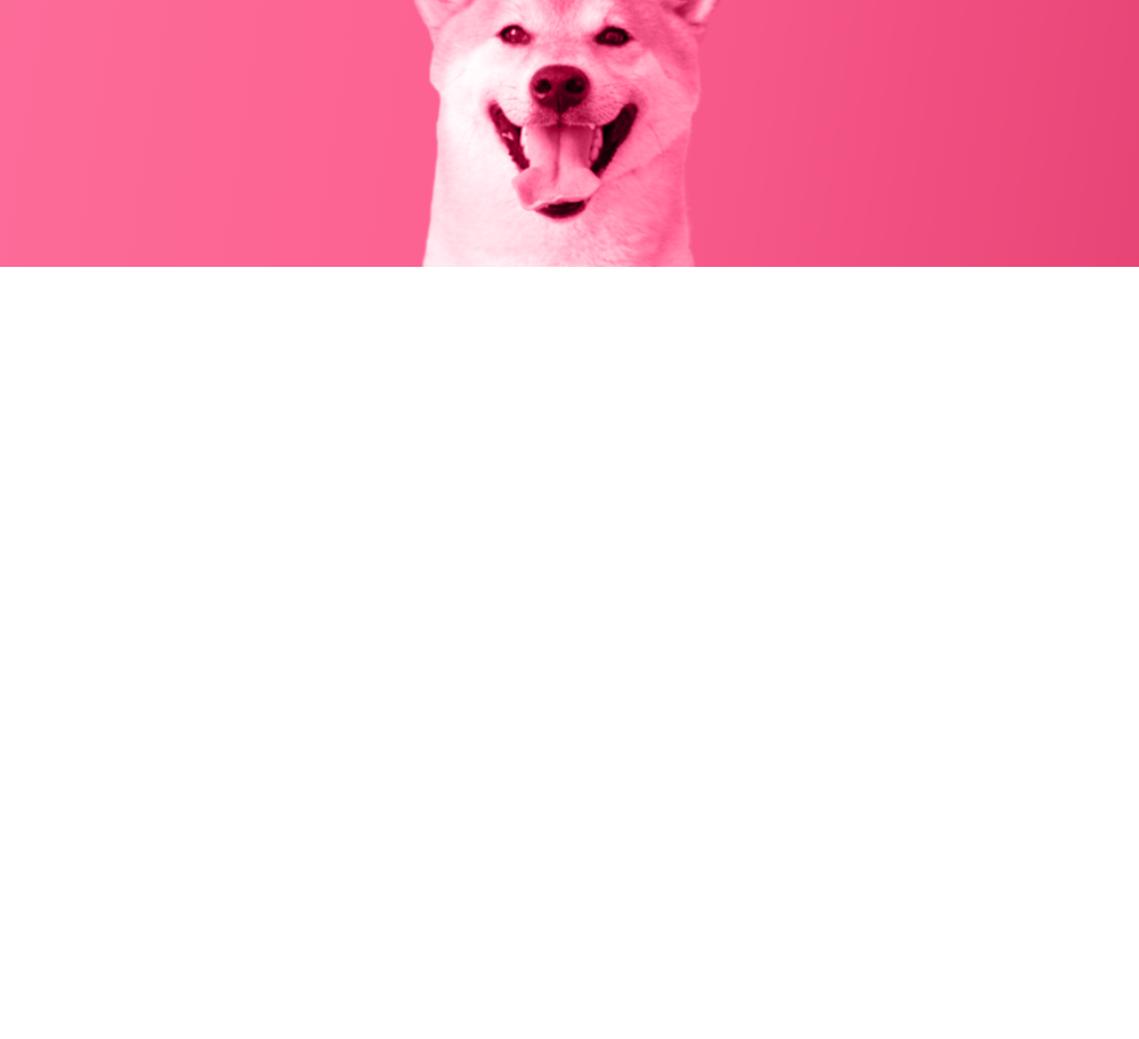
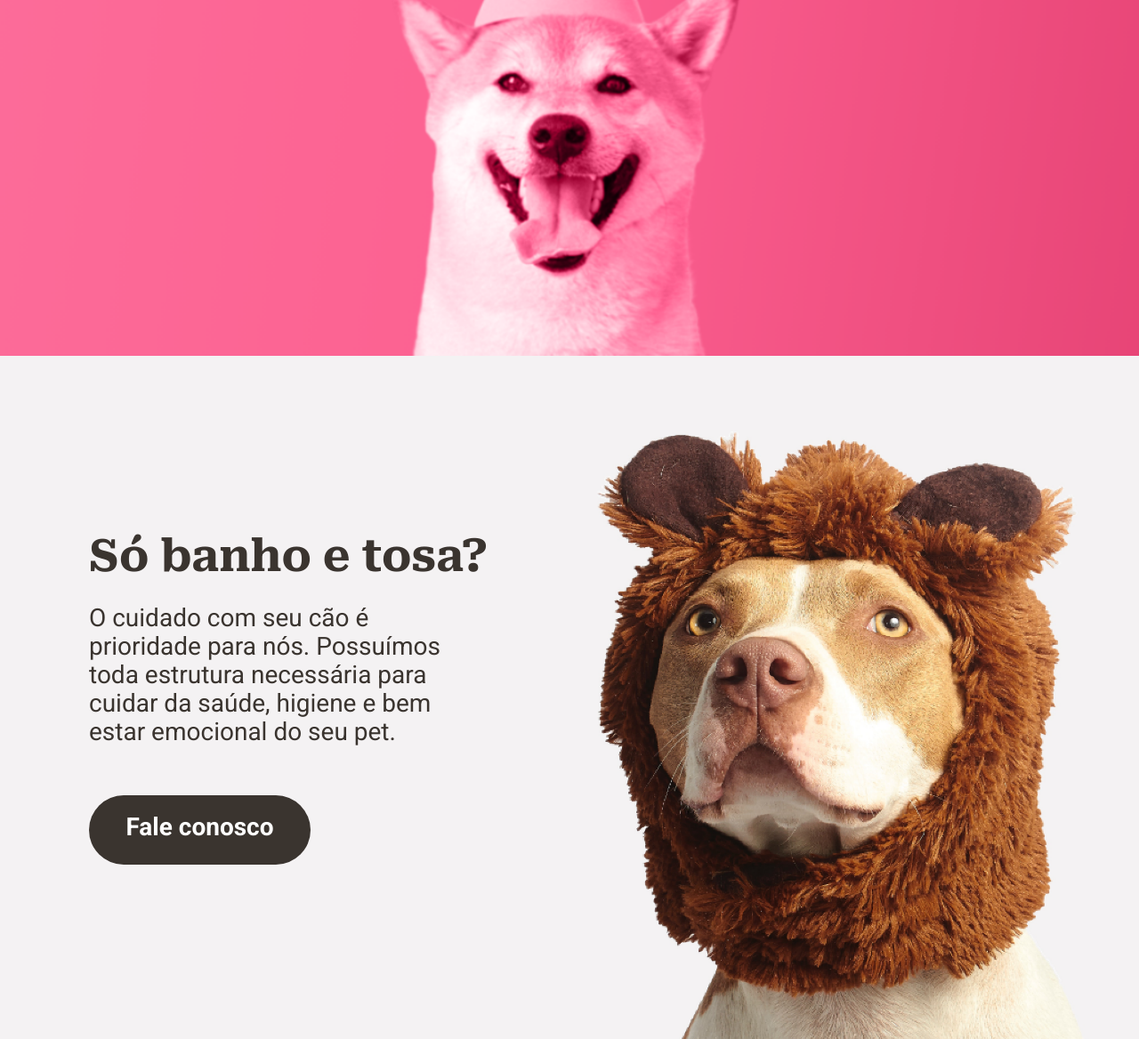
Before and after one commit to FlavioAraujo23/fantastikaDesafio, a plain HTML site: page index.html in a window 1280 px wide. Shown: the part 572-1740 px from the top of the page at 89% size. Before the commit the page ends 872 px from the top, so only its background shows below. Drawn offline with Linux system fonts and the light colour scheme.

Commit message:
add section pet

```diff
--- a/index.html
+++ b/index.html
@@ -27,6 +27,11 @@
         <img src="./img/Subtração6.svg" alt="Logo da fantastika!">
       </picture>
     </section>
+    <section class="pet">
+      <h2>Só banho e tosa?</h2>
+      <p>O cuidado com seu cão é prioridade para nós. Possuímos toda estrutura necessária para cuidar da saúde, higiene e bem estar emocional do seu pet.</p>
+      <a href="#">Fale conosco</a>
+    </section>
   </main>
   <footer></footer>
 </body>
--- a/style.css
+++ b/style.css
@@ -50,7 +50,7 @@
   background-position: center;
   background-repeat: no-repeat;
   width: 100%;
-  height: 100vh;
+  height: 900px;
   display: flex;
   flex-direction: column;
   align-items: center;
@@ -69,3 +69,51 @@
 .welcome picture img {
   padding-top: 26px;
 }
+
+.pet {
+  background-image: url('./img/Interseção16@2x.png');
+  background-size: cover;
+  background-position: top;
+  background-repeat: no-repeat;
+  width: 100%;
+  height: 768px;
+  padding-left: 100px;
+  display: flex;
+  flex-direction: column;
+  justify-content: center;
+}
+
+.pet h2 {
+font-family: Roboto Serif;
+font-size: 3.125rem;
+font-weight: 700;
+line-height: 57px;
+color: #3A342F;
+
+}
+
+.pet p {
+width: 416px;
+height: 240px;
+font-family: Roboto;
+font-size: 1.75rem;
+font-weight: 400;
+line-height: 32px;
+color: #3A342F;
+padding-top: 25px;
+}
+
+.pet a {
+width: 249px;
+height: 78px;
+border-radius: 44px;
+padding: 20px;
+text-align: center;
+background-color:#3A342F ;
+color: #FFFFFF;
+font-family: Roboto;
+font-size: 1.75rem;
+font-weight: 700;
+line-height: 32px;
+text-decoration: none;
+}
```
